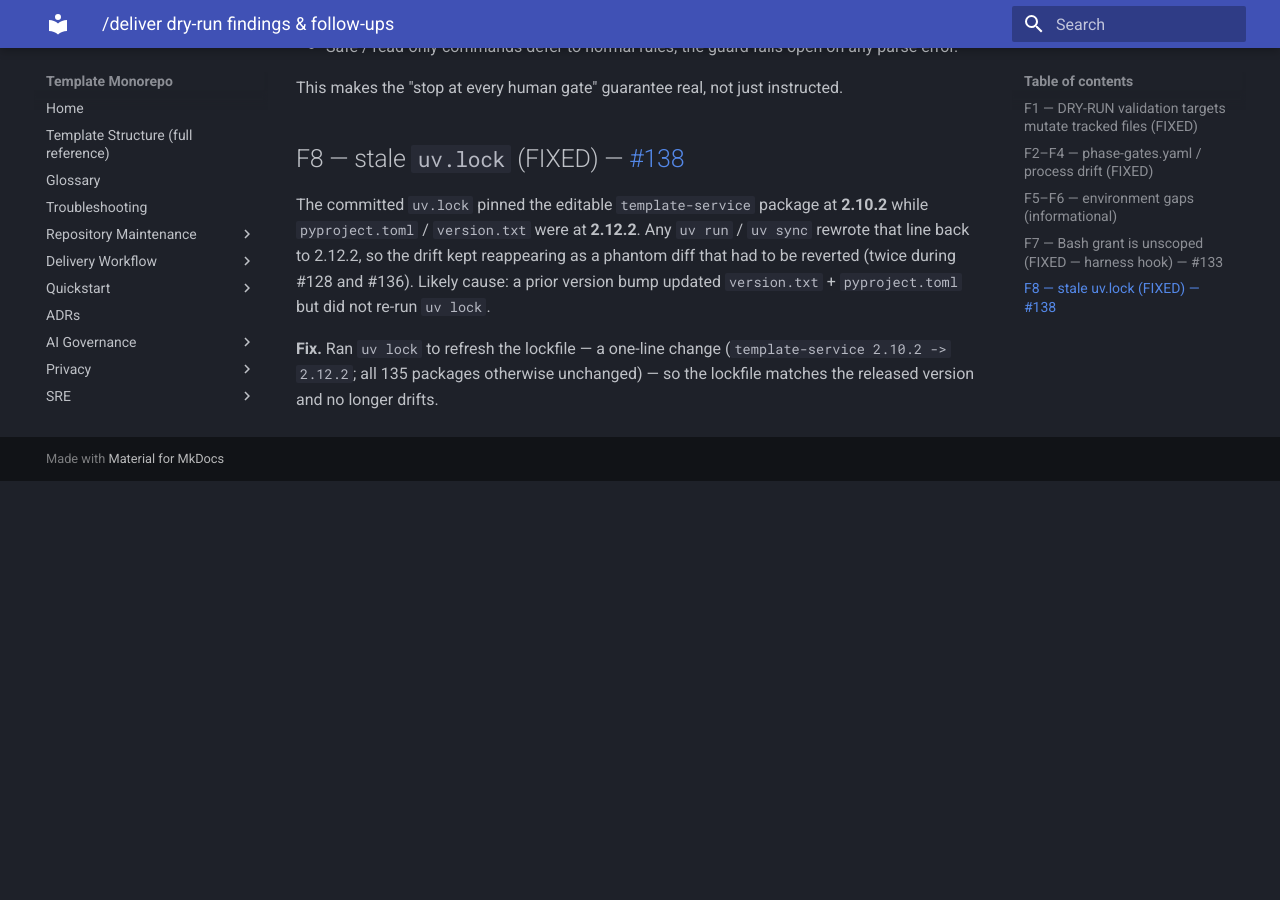
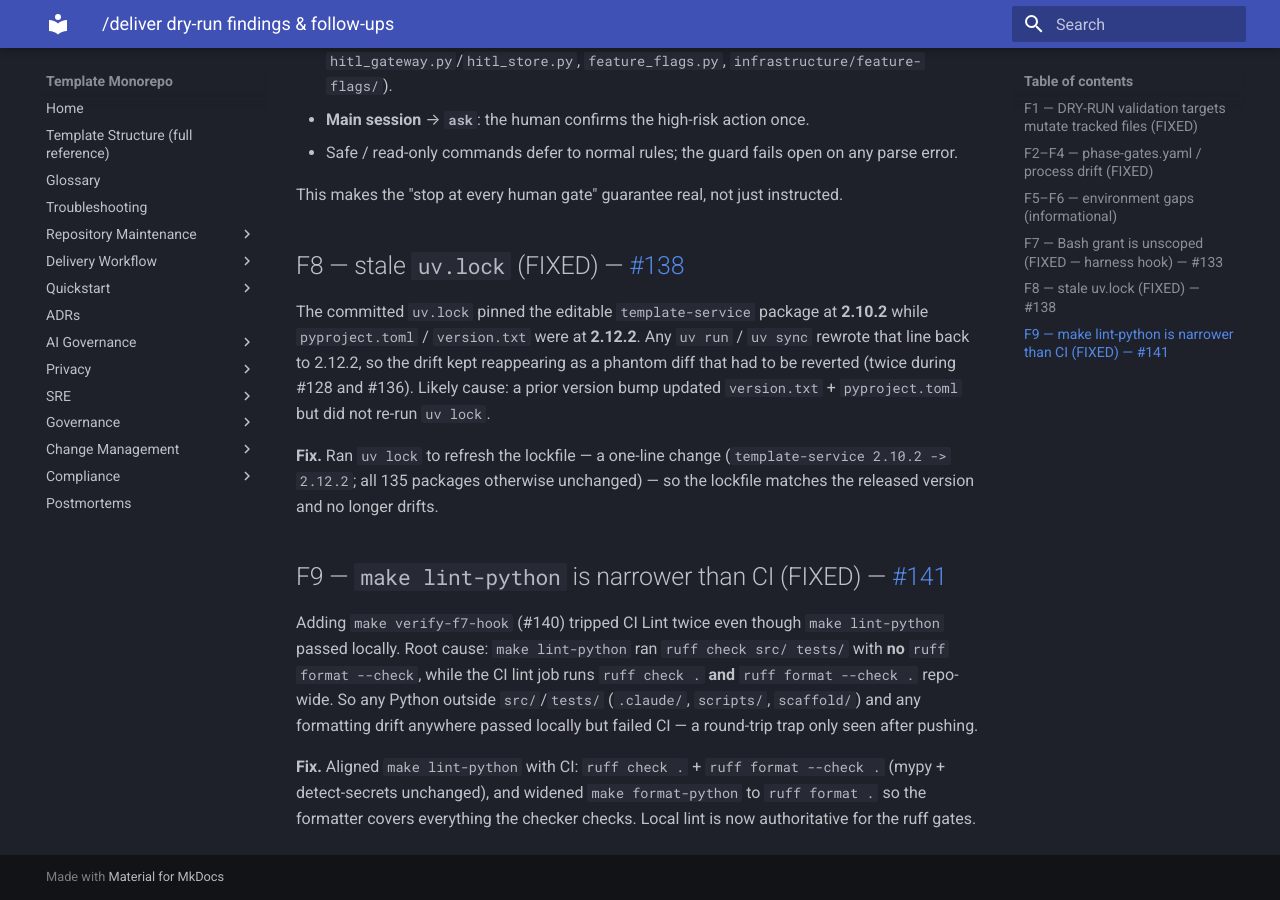
Before and after one commit to valdomirosouza/Repository-Template-v2, an MkDocs documentation site: the page built from docs/sdlc/deliver-dryrun-findings.md, in a window 1280 px wide and 900 px high, scrolled down 2782 px. Built offline with MkDocs 1.6.1 and Material for MkDocs 9.7.7, drawn with Linux system fonts in a browser that asks for light colours; before the commit the page ends 3263 px from its top, so only the background shows below that; some of the changed text lies outside the part shown.

Commit message:
build(make): align lint-python/format-python with CI (F9)
`make lint-python` ran `ruff check src/ tests/` with no format check, while CI
runs `ruff check .` + `ruff format --check .` repo-wide — so Python outside
src/tests (.claude/, scripts/, scaffold/) and any formatting drift passed
locally but failed CI (a round-trip trap; hit twice in #140).

- lint-python: now `ruff check .` + `ruff format --check .` (mypy + detect-secrets unchanged)
- format-python: widened to `ruff format .` so the fixer covers what the checker checks

Verified `make lint-python` passes on a clean tree. Records F9 in
docs/sdlc/deliver-dryrun-findings.md.

Closes #141

Co-Authored-By: Claude Opus 4.8 (1M context) <noreply@anthropic.com>

```diff
--- a/docs/sdlc/deliver-dryrun-findings.md
+++ b/docs/sdlc/deliver-dryrun-findings.md
@@ -14,12 +14,14 @@ This is a living list — check items off as they are fixed or filed as issues.
 | F6  | `make sbom`/`make doctor`/`make smoke` need infra (`syft`, Docker, `.env`) — Phase 9/11 evidence partial locally               | Info     | environment                  | ⬜ Expected / no action |
 | F7  | `/deliver` + `phase-executor` grant unscoped `Bash`; push/merge/deploy/flag prohibitions are prose-only, not tool-enforced     | Medium   | skill/agent permissions      | ✅ Fixed — [#133][133]  |
 | F8  | Stale `uv.lock`: `template-service` pinned at 2.10.2 while `pyproject`/`version.txt` are 2.12.2 — every `uv run` rewrites it   | Low      | dependency lockfile          | ✅ Fixed — [#138][138]  |
+| F9  | `make lint-python` (ruff `src/ tests/`, no format-check) is narrower than CI (`ruff check .` + `ruff format --check .`)        | Low      | dev tooling / CI parity      | ✅ Fixed — [#141][141]  |
 
 [130]: https://github.com/valdomirosouza/Repository-Template-v2/issues/130
 [131]: https://github.com/valdomirosouza/Repository-Template-v2/issues/131
 [132]: https://github.com/valdomirosouza/Repository-Template-v2/issues/132
 [133]: https://github.com/valdomirosouza/Repository-Template-v2/issues/133
 [138]: https://github.com/valdomirosouza/Repository-Template-v2/issues/138
+[141]: https://github.com/valdomirosouza/Repository-Template-v2/issues/141
 
 ## F1 — DRY-RUN validation targets mutate tracked files (FIXED)
 
@@ -99,3 +101,15 @@ but did not re-run `uv lock`.
 **Fix.** Ran `uv lock` to refresh the lockfile — a one-line change (`template-service 2.10.2 ->
 2.12.2`; all 135 packages otherwise unchanged) — so the lockfile matches the released version and
 no longer drifts.
+
+## F9 — `make lint-python` is narrower than CI (FIXED) — [#141][141]
+
+Adding `make verify-f7-hook` (#140) tripped CI Lint twice even though `make lint-python` passed
+locally. Root cause: `make lint-python` ran `ruff check src/ tests/` with **no** `ruff format
+--check`, while the CI lint job runs `ruff check .` **and** `ruff format --check .` repo-wide. So
+any Python outside `src/`/`tests/` (`.claude/`, `scripts/`, `scaffold/`) and any formatting drift
+anywhere passed locally but failed CI — a round-trip trap only seen after pushing.
+
+**Fix.** Aligned `make lint-python` with CI: `ruff check .` + `ruff format --check .` (mypy +
+detect-secrets unchanged), and widened `make format-python` to `ruff format .` so the formatter
+covers everything the checker checks. Local lint is now authoritative for the ruff gates.
```
Also changed, not shown: 1 other file.
